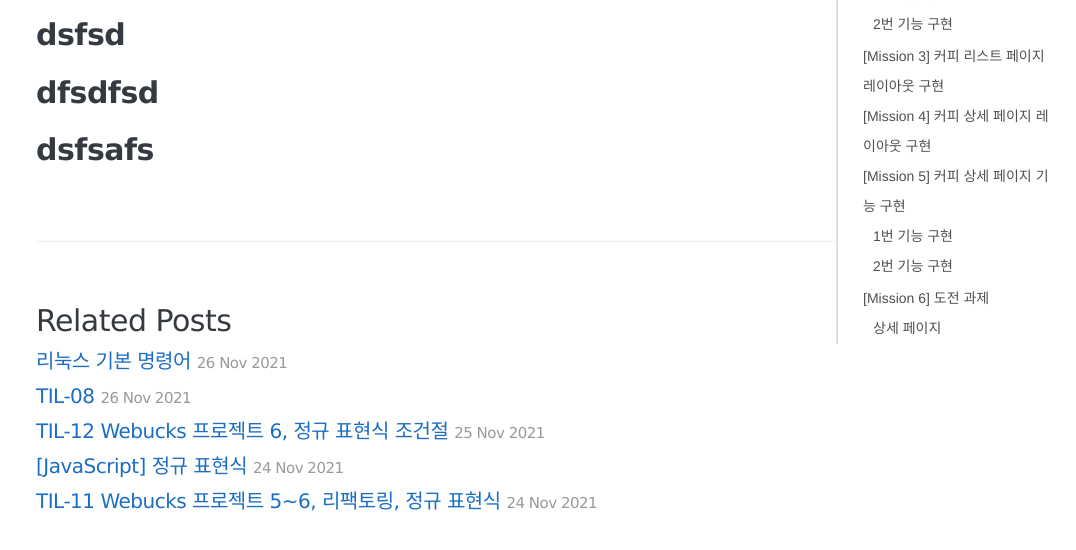
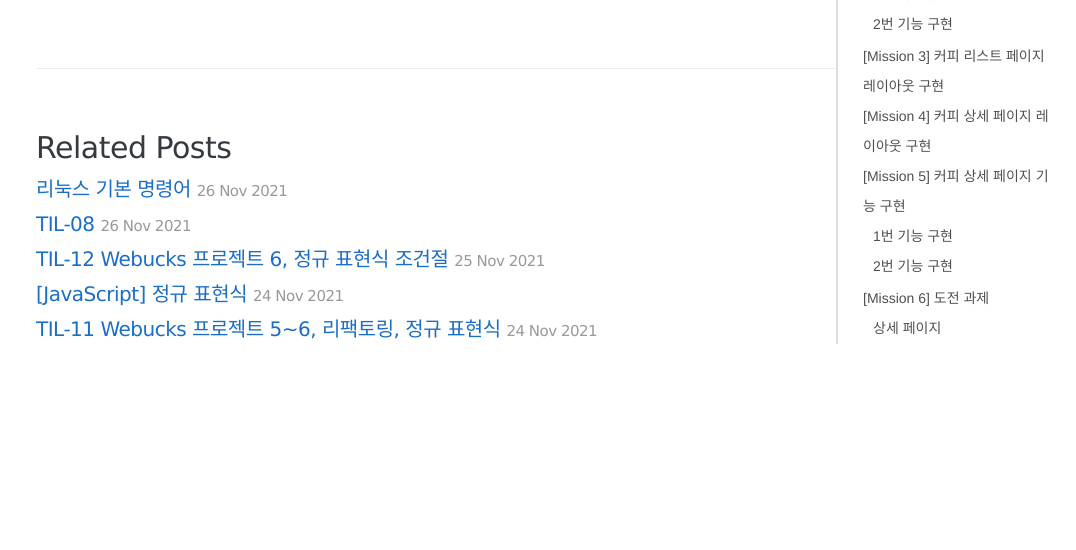
Before and after one commit to 1day1commit/1day1commit.github.io, a Jekyll site: the page built from _posts/WeCode/2021-11-24-wecode-09.md, in a window 1280 px wide and 900 px high, scrolled down 16798 px, cut to the strip 326-876 px from the top of the window. Shown: the whole strip, without its empty margins (204-1280 px from the left). Built offline with Jekyll 4.4.1, drawn with Linux system fonts in a browser that asks for light colours; nearby versions of some CDN libraries; comment, search, counter and statistics services are not loaded; after the commit the page ends 17526 px from its top, so only the background shows below that.

Commit message:
포스트 수정

```diff
--- a/_posts/WeCode/2021-11-24-wecode-09.md
+++ b/_posts/WeCode/2021-11-24-wecode-09.md
@@ -527,9 +527,3 @@
 - 기능 테스트
 
 ![ezgif com-gif-maker (9)](https://user-images.githubusercontent.com/87692499/143396714-12a79fe0-3c36-438a-92d3-20ef94085a96.gif){:width="100%"}
-
-# dsfsd
-
-# dfsdfsd
-
-# dsfsafs
```
